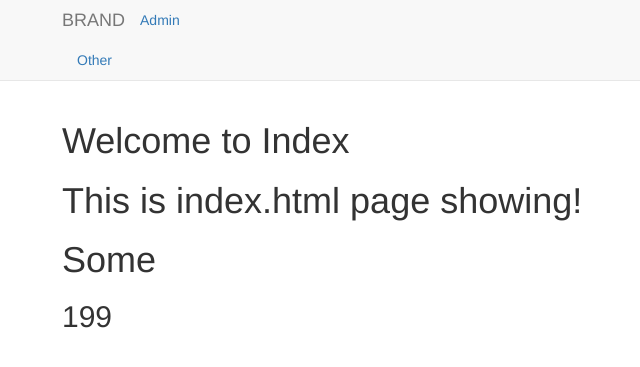
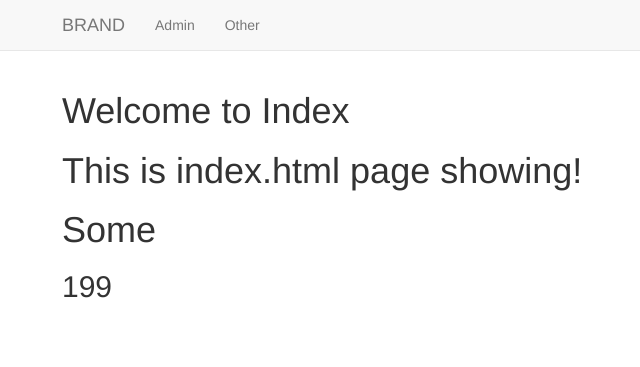
Before and after one commit to ladhikari023/Full_Stack, a Django app: page / in a window 1280 px wide. Shown: the top 367 px of the page, without its empty margins (8-648 px from the left). Run offline with Django 3.2, Linux system fonts and the light colour scheme; some libraries are stand-ins or nearby versions.

Commit message:
Level_Four Project Edited

```diff
--- a/Django_Projects/Level_Four/first_project/templates/first_app/base.html
+++ b/Django_Projects/Level_Four/first_project/templates/first_app/base.html
@@ -8,7 +8,7 @@
   <body>
     <nav class="navbar navbar-default navbar-static-top">
       <div class="container">
-          <ul class="nav banvar-nav">
+          <ul class="nav navbar-nav">
               <li><a class="navbar-brand" href="{% url 'index' %}">BRAND</a></li>
               <li><a class="nabar-link" href="{% url 'admin:index' %}">Admin</a></li>
               <li><a class="nabar-link" href="{% url 'first_app:other' %}">Other</a></li>
```
